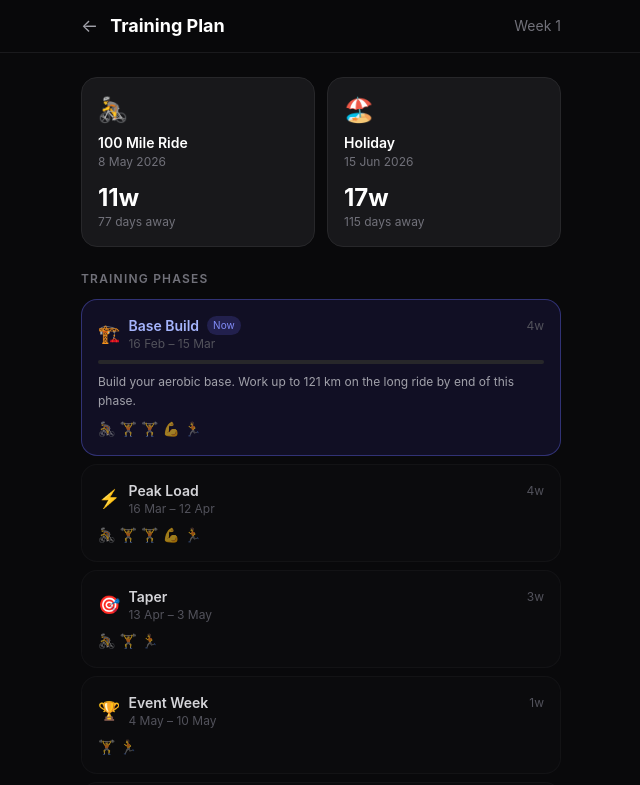
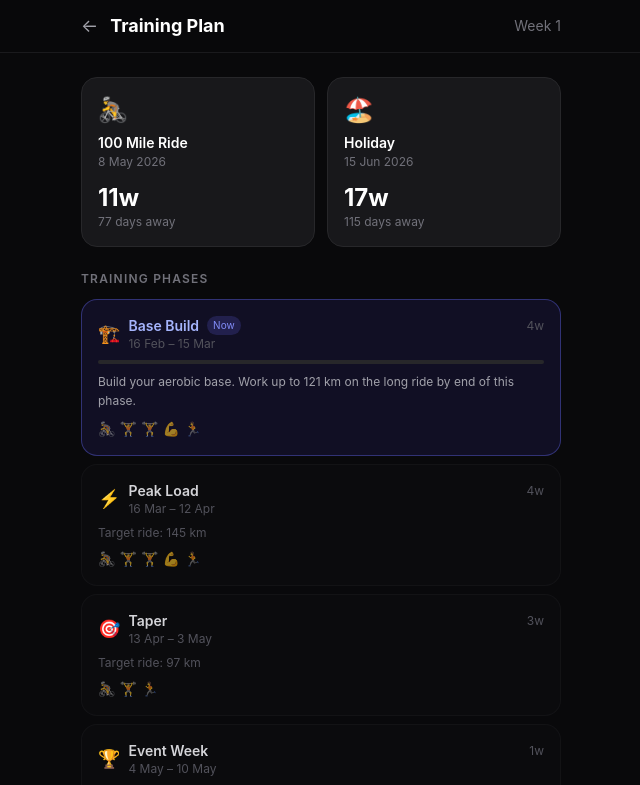
Before and after one commit to Shughes97/TrainSync, a Next.js app: page /goals in a window 1280 px wide. Shown: the top 785 px of the page, without its empty margins (319-959 px from the left). Built offline with nearby package versions, Linux system fonts and the light colour scheme; no server answers.

Commit message:
Fix remaining longRideTargetMiles reference in goals page
Co-Authored-By: Claude Sonnet 4.6 <noreply@anthropic.com>

```diff
--- a/app/goals/page.tsx
+++ b/app/goals/page.tsx
@@ -210,7 +210,7 @@ export default function GoalsPage() {
                   )}
 
                   {/* Ride target for upcoming phases */}
-                  {!isCurrent && !isPast && phase.longRideTargetMiles > 0 && (
+                  {!isCurrent && !isPast && phase.longRideTargetKm > 0 && (
                     <p className="text-xs text-zinc-600">
                       Target ride: {phase.longRideTargetKm} km
                     </p>
```
